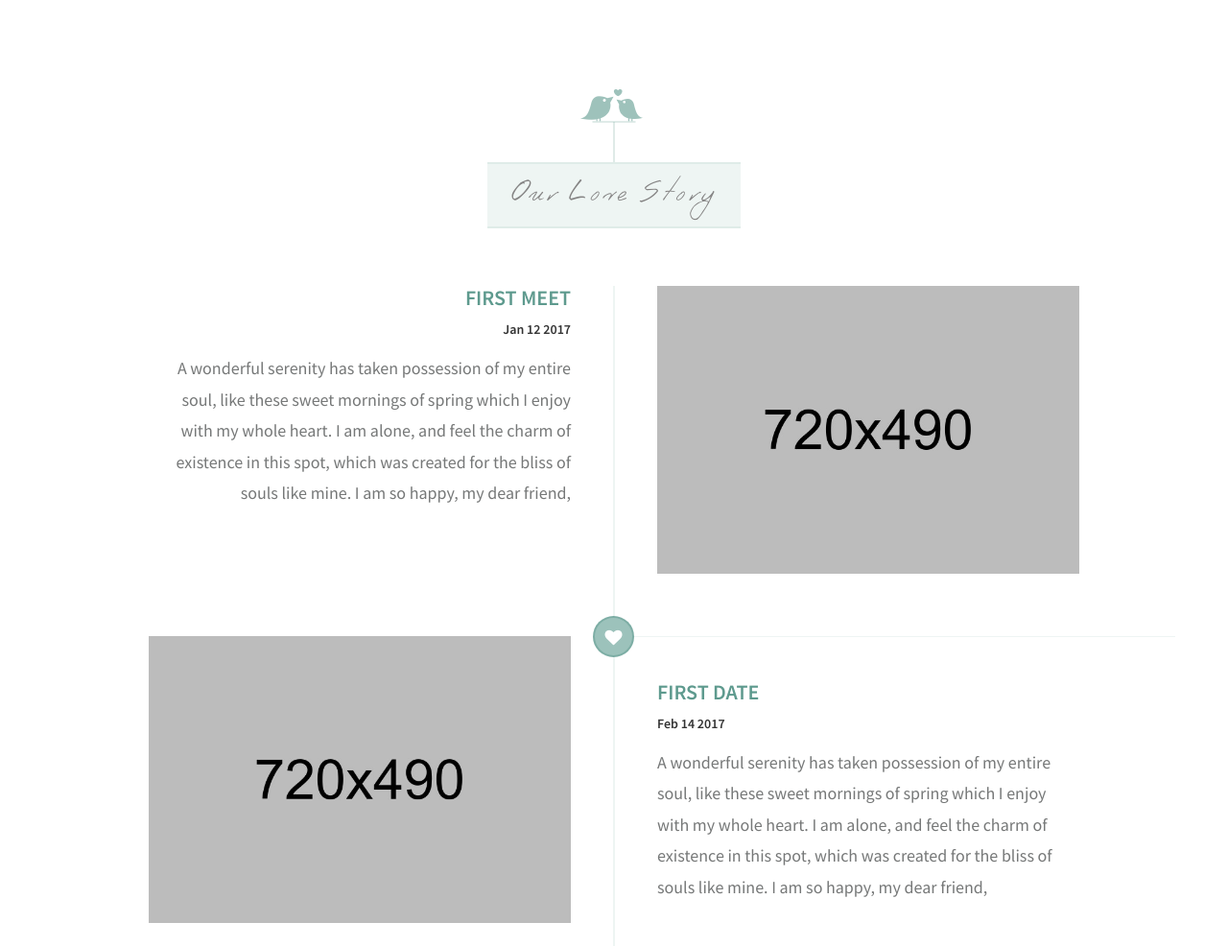
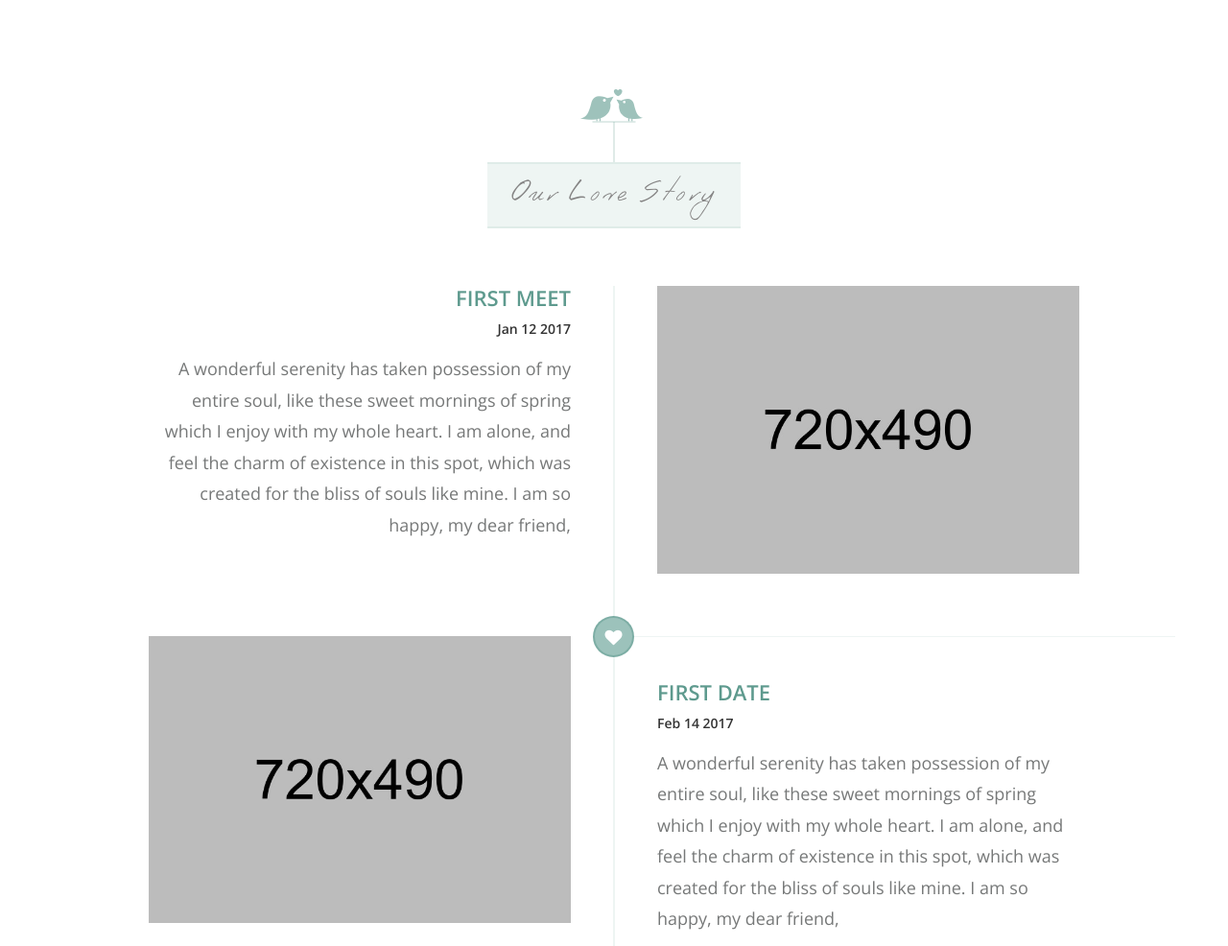
Before and after one commit to tampakrap/www.silviatheo.eu, a plain HTML site: page lovely-wedding/lovely-wedding/index.html in a window 1280 px wide. Shown: the part 1901-2887 px from the top of the page at 96% size. Drawn offline with nearby package versions, Linux system fonts and the light colour scheme.

Commit message:
Open Sans

```diff
--- a/lovely-wedding/lovely-wedding/css/style.css
+++ b/lovely-wedding/lovely-wedding/css/style.css
@@ -44,7 +44,7 @@ html {
 }
 
 body {
-  font-family: "Source Sans Pro";
+  font-family: "Open Sans";
   background-color: #fff;
   font-size: 18px;
   font-size: 1rem;
```
